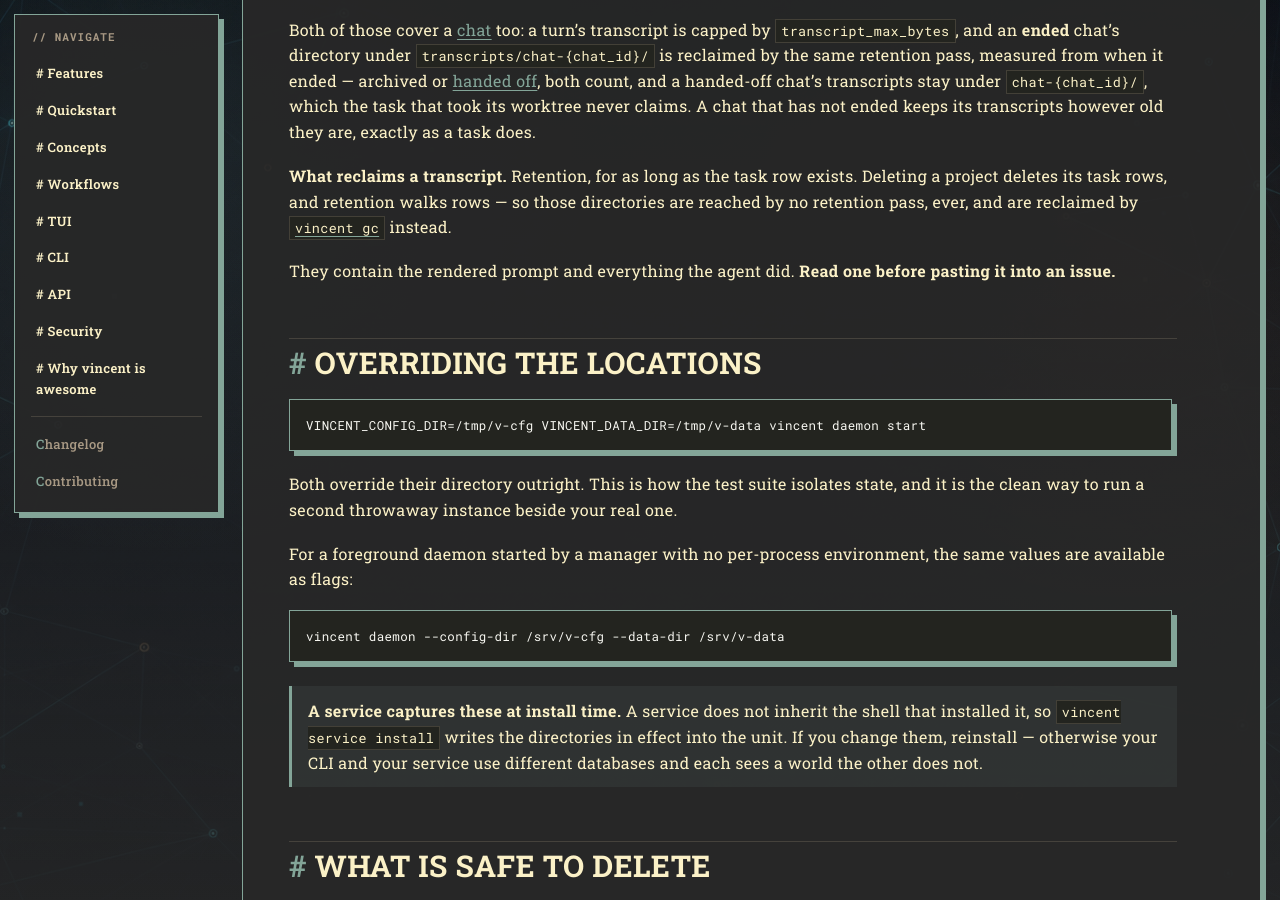
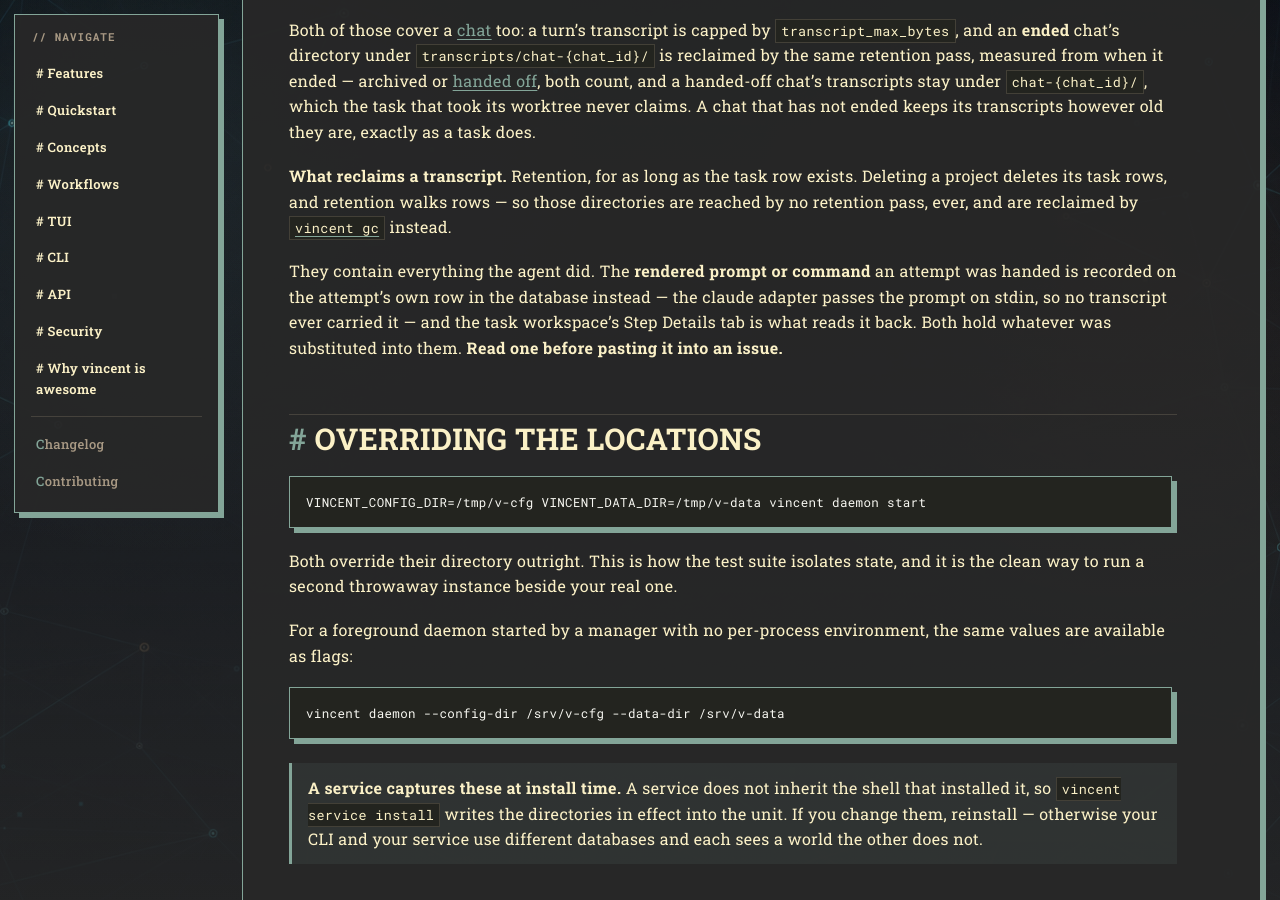
Before and after one commit to lezli01/vincent, a Jekyll site: the page built from docs/reference/files.md, in a window 1280 px wide and 900 px high, scrolled down 4389 px. Built offline with Jekyll 4.4.1, drawn with Linux system fonts in a browser that asks for light colours; our own code applies the rules of GitHub Pages for plain Markdown files.

Commit message:
docs: correct the transcript claim, the for_each encoding and 068's placement
The audit of the step-input record turned up three pages the change left
behind.

`docs/reference/files.md` carried the same false sentence the pull request
already corrected in `docs/security-model.md`: "they contain the rendered
prompt and everything the agent did". No transcript ever carried the prompt
for claude, which passes it on stdin; after migration 0027 the substituted
text is on the attempt's row, which is what the sentence now says.

`docs/reference/api.md` described `rendered_for_each` as "the JSON array"; the
DTO field is a `*string`, so on the wire it is a string holding a JSON array,
which is the distinction an API reference exists to make.

`docs/tasks/068-pull-request-tab.md` still opened by calling Pull Request "a
sixth full-screen tab ... bound to `6`", with nothing pointing forward — and
068.4 and 068.5 are open, so that text is what the next person to pick the task
up reads. It gains the dated supersession note the repository's other
superseded decisions carry (002, 008, 009, 017), naming task 088 and recording
what still stands: the tab is conditional, still last on the strip, and still
free when absent.

```diff
--- a/docs/reference/files.md
+++ b/docs/reference/files.md
@@ -189,8 +189,11 @@ Deleting a project deletes its task rows, and retention walks rows — so those
 directories are reached by no retention pass, ever, and are reclaimed by
 [`vincent gc`](cli.md#vincent-gc) instead.
 
-They contain the rendered prompt and everything the agent did. **Read one before
-pasting it into an issue.**
+They contain everything the agent did. The **rendered prompt or command** an
+attempt was handed is recorded on the attempt's own row in the database instead —
+the claude adapter passes the prompt on stdin, so no transcript ever carried it —
+and the task workspace's Step Details tab is what reads it back. Both hold
+whatever was substituted into them. **Read one before pasting it into an issue.**
 
 ## Overriding the locations
 
```
Also changed, not shown: docs/reference/api.md (+1 -1 lines), docs/tasks/068-pull-request-tab.md (+11 -0 lines).
